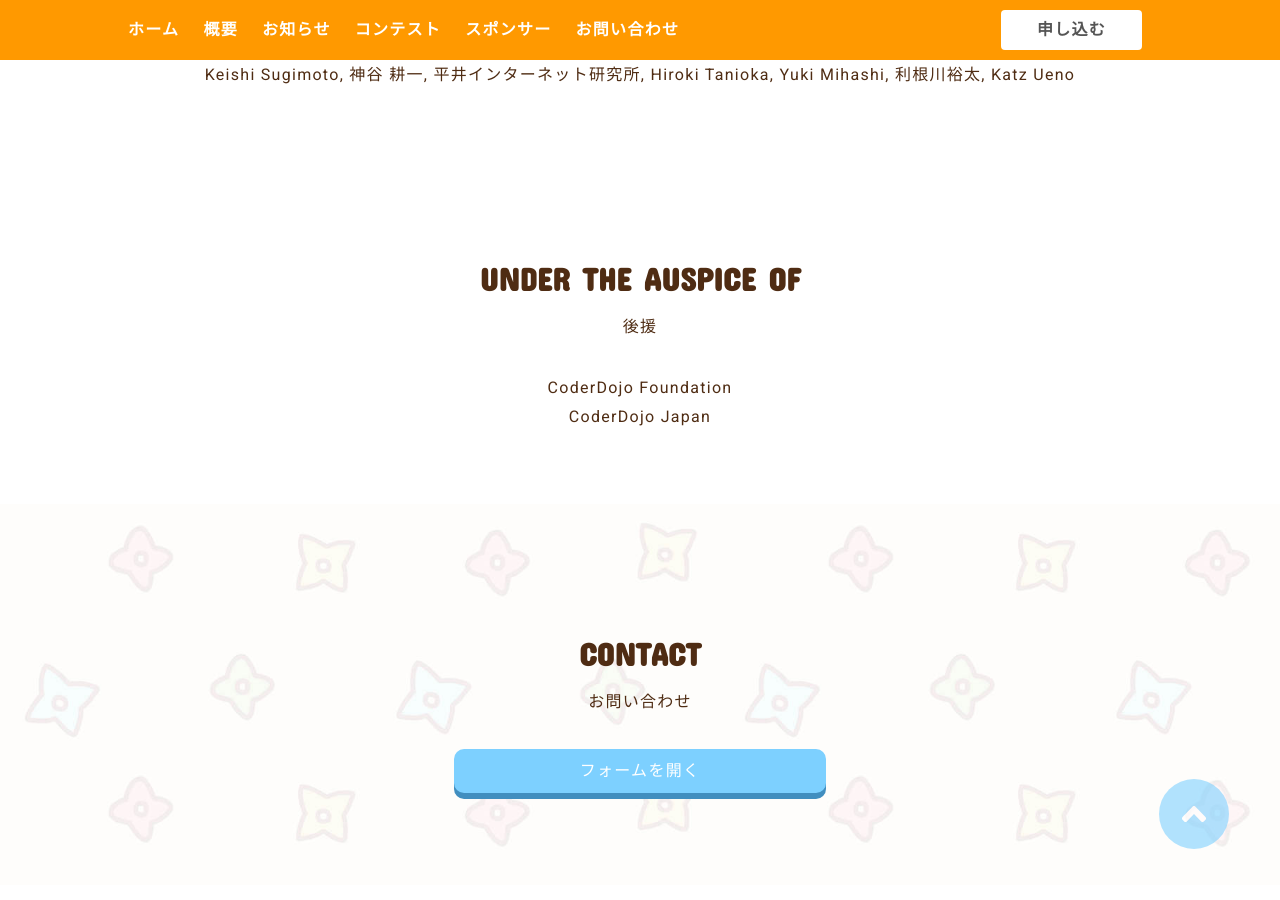
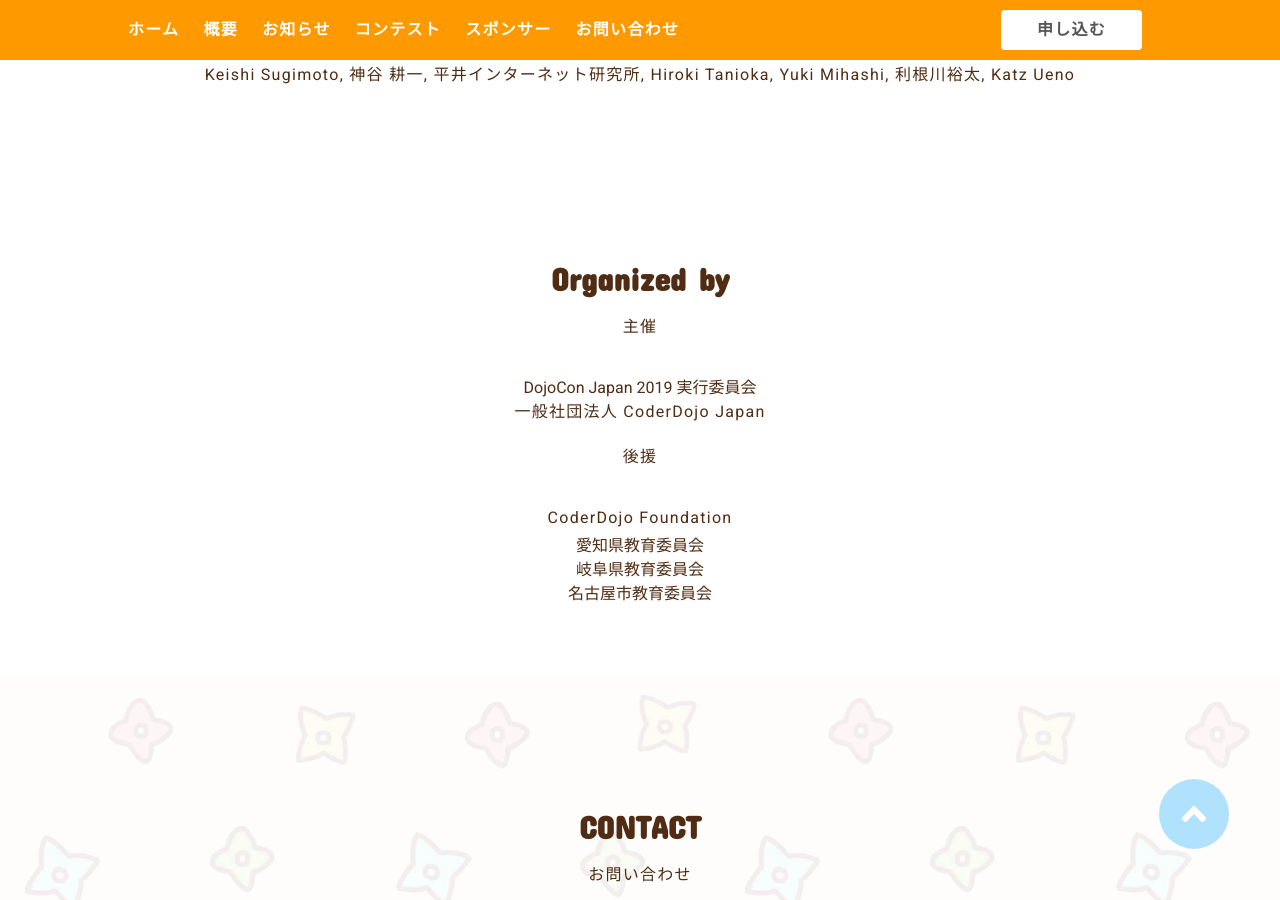
Before and after one commit to coderdojo-japan/dojocon2019.coderdojo.jp, a Jekyll site: the page built from index.md, in a window 1280 px wide and 900 px high, scrolled down 12895 px. Built offline with Jekyll 4.4.1, drawn with Linux system fonts in a browser that asks for light colours; nearby versions of some CDN libraries.

Commit message:
Update 主催、後援の情報

```diff
--- a/index.md
+++ b/index.md
@@ -159,11 +159,18 @@ copy: "- つぎのSTEP -"
 </section>
 
 <section id="coderdojo-foundation">
-  <h2>UNDER THE AUSPICE OF</h2>
+  <h2>Organized by</h2>
+  <p class="caption">主催</p>
+  <ul class="list-simple">
+    <li>DojoCon Japan 2019 実行委員会</li>
+    <li><a href="https://coderdojo.jp/" target="_blank" rel="noopener">一般社団法人 CoderDojo Japan</a></li>
+  </ul>
   <p class="caption">後援</p>
   <ul class="list-simple">
     <li><a href="https://coderdojo.com/" target="_blank" rel="noopener">CoderDojo Foundation</a></li>
-    <li><a href="https://coderdojo.jp/" target="_blank" rel="noopener">CoderDojo Japan</a></li>
+    <li>愛知県教育委員会</li>
+    <li>岐阜県教育委員会</li>
+    <li>名古屋市教育委員会</li>
   </ul>
 </section>
 
```
